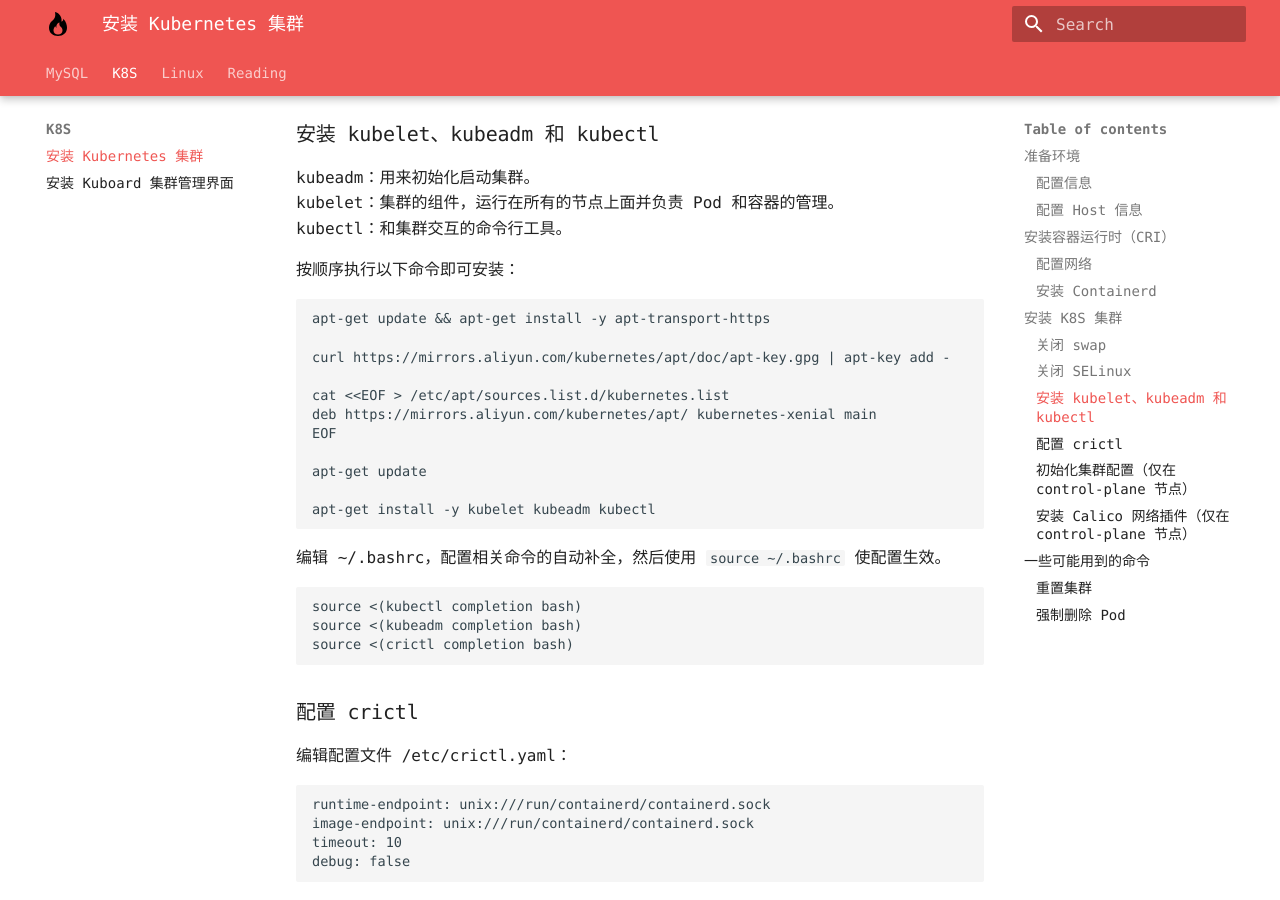
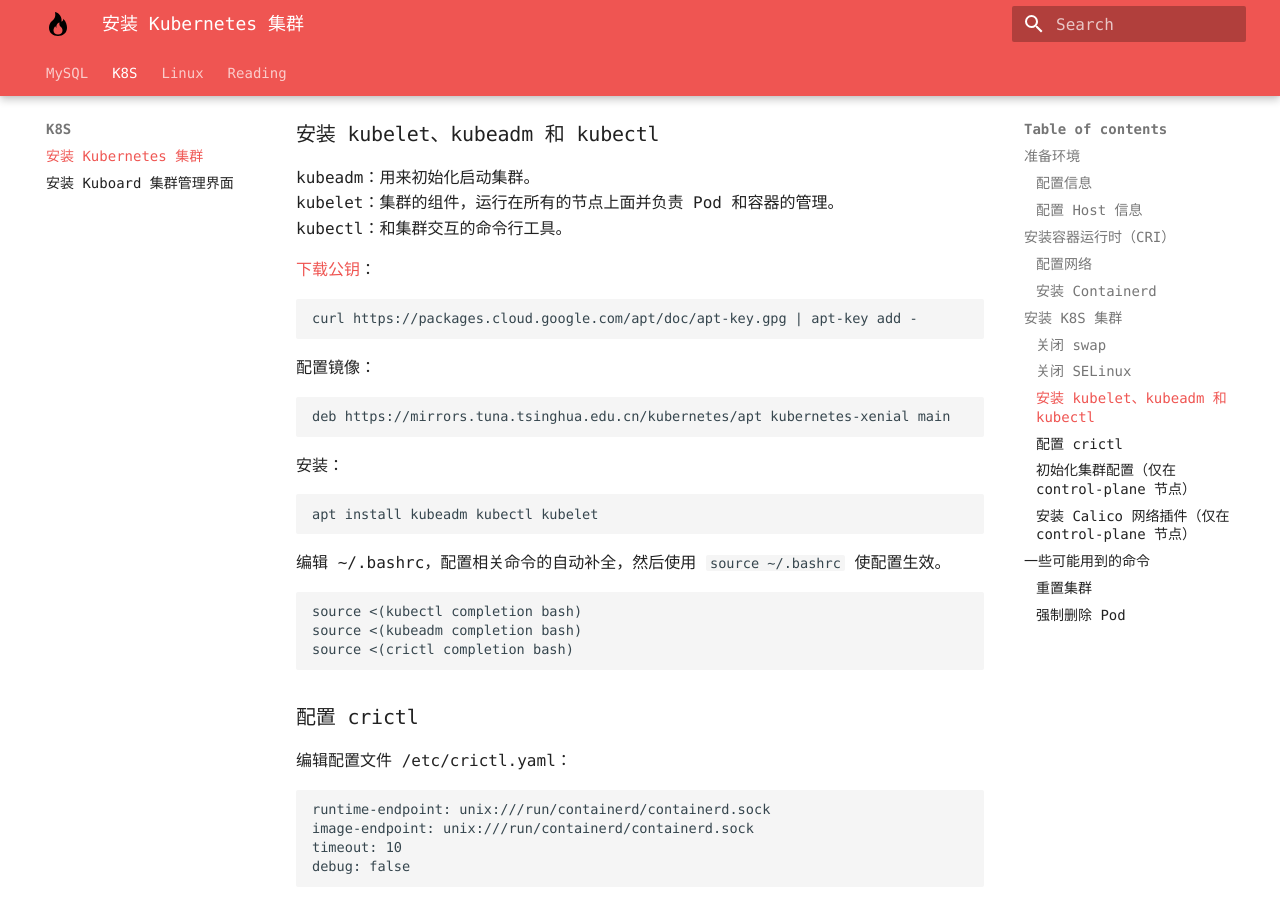
Before and after one commit to Suomea/blog, an MkDocs documentation site: the page built from docs/K8S/安装 Kubernetes 集群.md, in a window 1280 px wide and 900 px high, scrolled down 2704 px. Built offline with MkDocs 1.6.1 and Material for MkDocs 9.7.7, drawn with Linux system fonts in a browser that asks for light colours; some web fonts are replaced.

Commit message:
更新‘安装 Kubernetes 集群’。

````diff
--- a/docs/K8S/安装 Kubernetes 集群.md
+++ b/docs/K8S/安装 Kubernetes 集群.md
@@ -99,20 +99,22 @@ kubeadm：用来初始化启动集群。
 kubelet：集群的组件，运行在所有的节点上面并负责 Pod 和容器的管理。
 kubectl：和集群交互的命令行工具。
 
-按顺序执行以下命令即可安装：
+[下载公钥](../files/apt-key.gpg)：
 ```shell
-apt-get update && apt-get install -y apt-transport-https
+curl https://packages.cloud.google.com/apt/doc/apt-key.gpg | apt-key add -
+```
 
-curl https://mirrors.aliyun.com/kubernetes/apt/doc/apt-key.gpg | apt-key add -
+配置镜像：
+```shell
+deb https://mirrors.tuna.tsinghua.edu.cn/kubernetes/apt kubernetes-xenial main
+```
 
-cat <<EOF > /etc/apt/sources.list.d/kubernetes.list
-deb https://mirrors.aliyun.com/kubernetes/apt/ kubernetes-xenial main
-EOF
+安装：
+```shell
+apt install kubeadm kubectl kubelet
+```
 
-apt-get update
 
-apt-get install -y kubelet kubeadm kubectl
-```
 
 编辑 ~/.bashrc，配置相关命令的自动补全，然后使用 `source ~/.bashrc` 使配置生效。
 ```text
````
Also changed, not shown: 1 other file.
